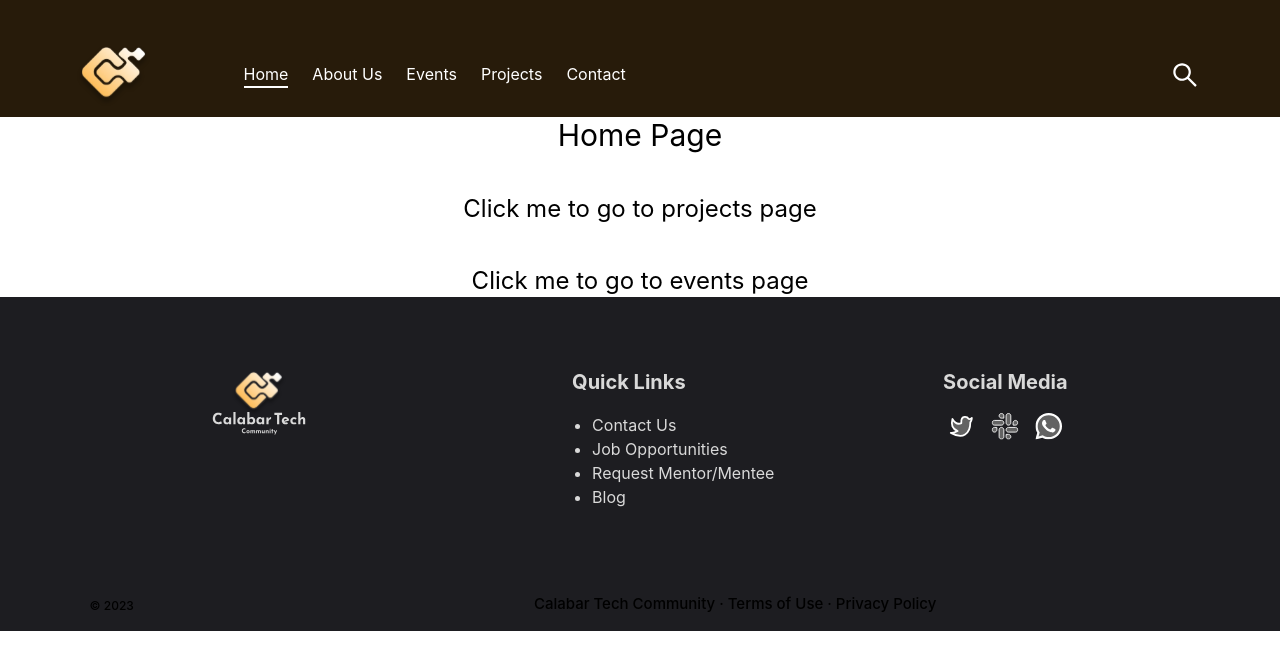
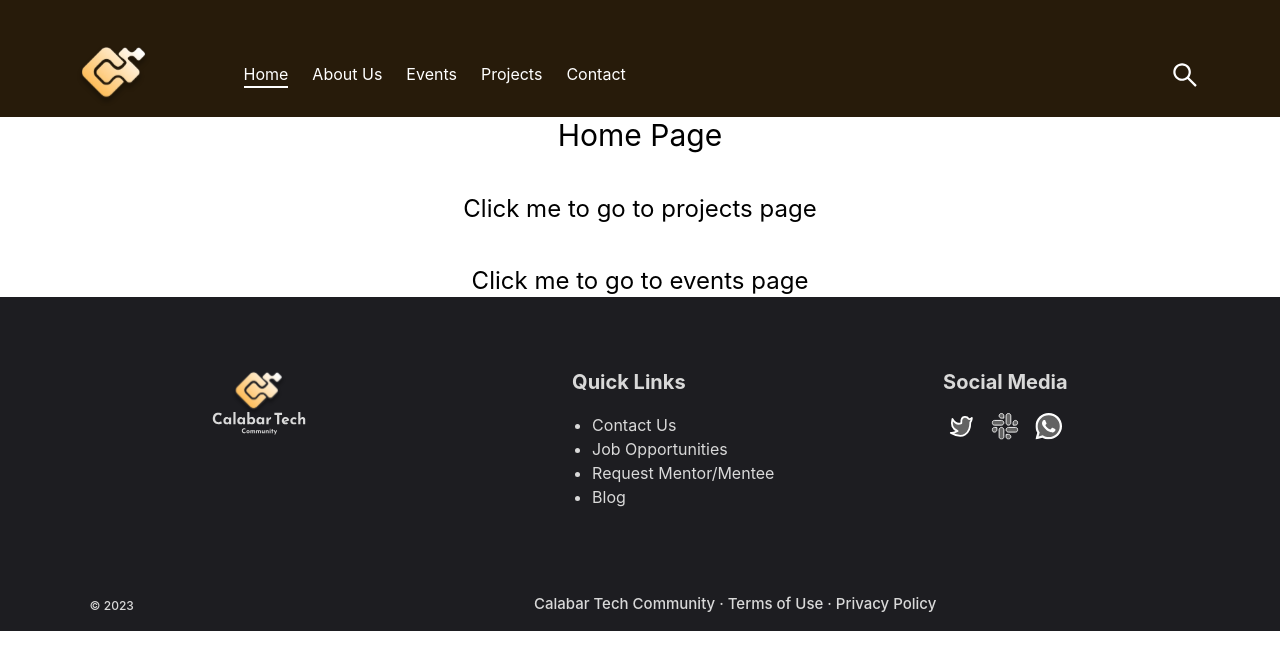
Before and after one commit to CALABAR-TECH-COMMUNITY/CTC-Website-Project, a React (Vite) app: page / in a window 1280 px wide. Shown: the top 670 px of the page. Built offline with nearby package versions, Linux system fonts and the light colour scheme.

Commit message:
correct footer text color

```diff
--- a/src/layout/HomeLayout.tsx
+++ b/src/layout/HomeLayout.tsx
@@ -170,7 +170,7 @@ const HomeLayout = ({ children }: LayoutProps) => {
             </div>
           </div>
         </div>
-        <div className=" md:flex md:justify-around flex flex-col md:flex-row text-center md:text-start mt-14 mb-2 py-2 text-black  text-[var(--cc-grey-3)] ">
+        <div className=" md:flex md:justify-around flex flex-col md:flex-row text-center md:text-start mt-14 mb-2 py-2 text-[var(--cc-grey-3)]  text-[var(--cc-grey-3)] ">
           <span className="md:ml-[7%] md:w-[10%] mb-4 md:mb-0 md:mt-6 font-[500] text-[12px]">&copy; 2023 </span>
           <span className="md:w-[60%] w-[90%] xl:ml-[25%] lg:ml-[15%] md:ml-[5%] m-auto mb-4 md:mb-0 font-[500] text-[12px] md:text-[15px]">
             Calabar Tech Community · Terms of Use · Privacy Policy
```
